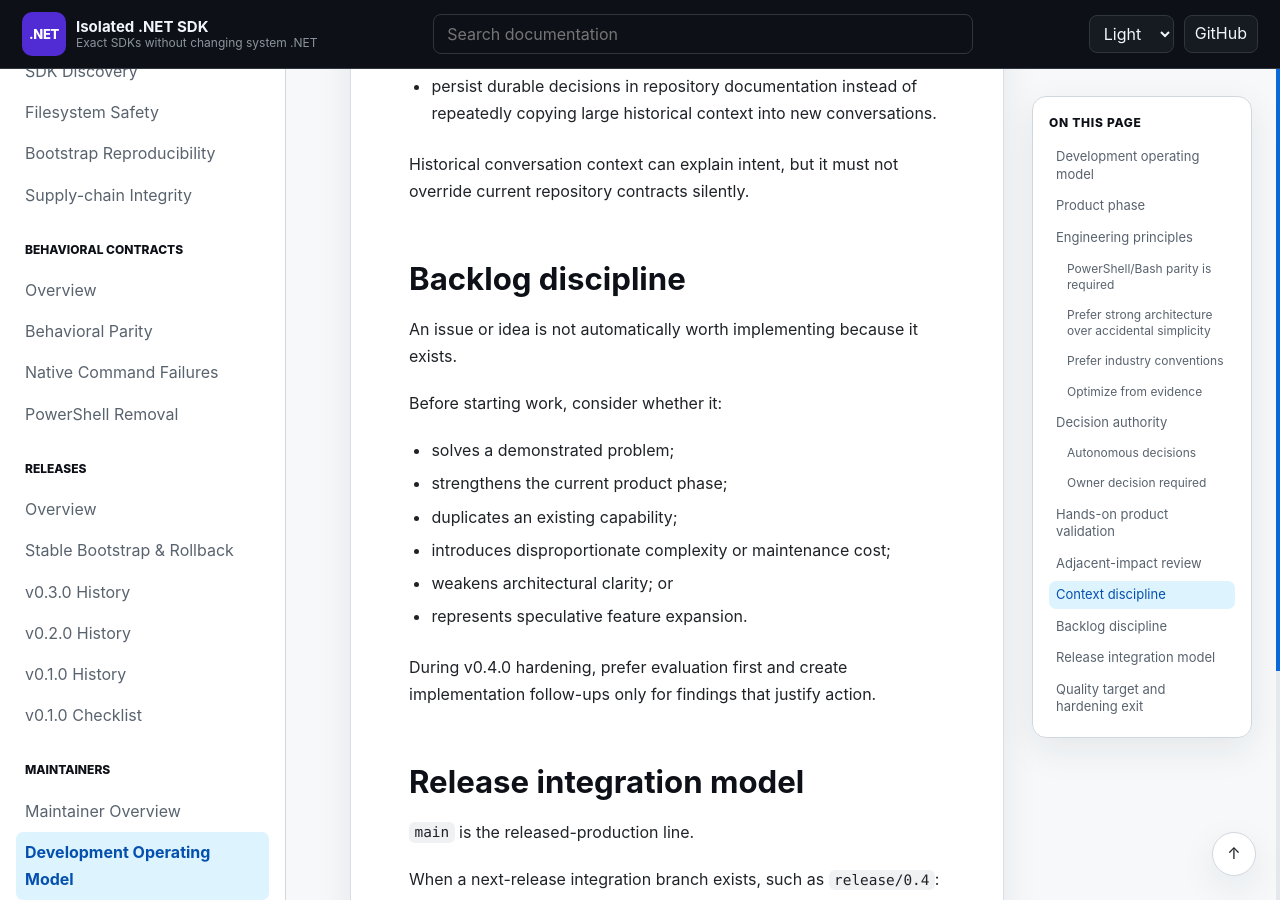
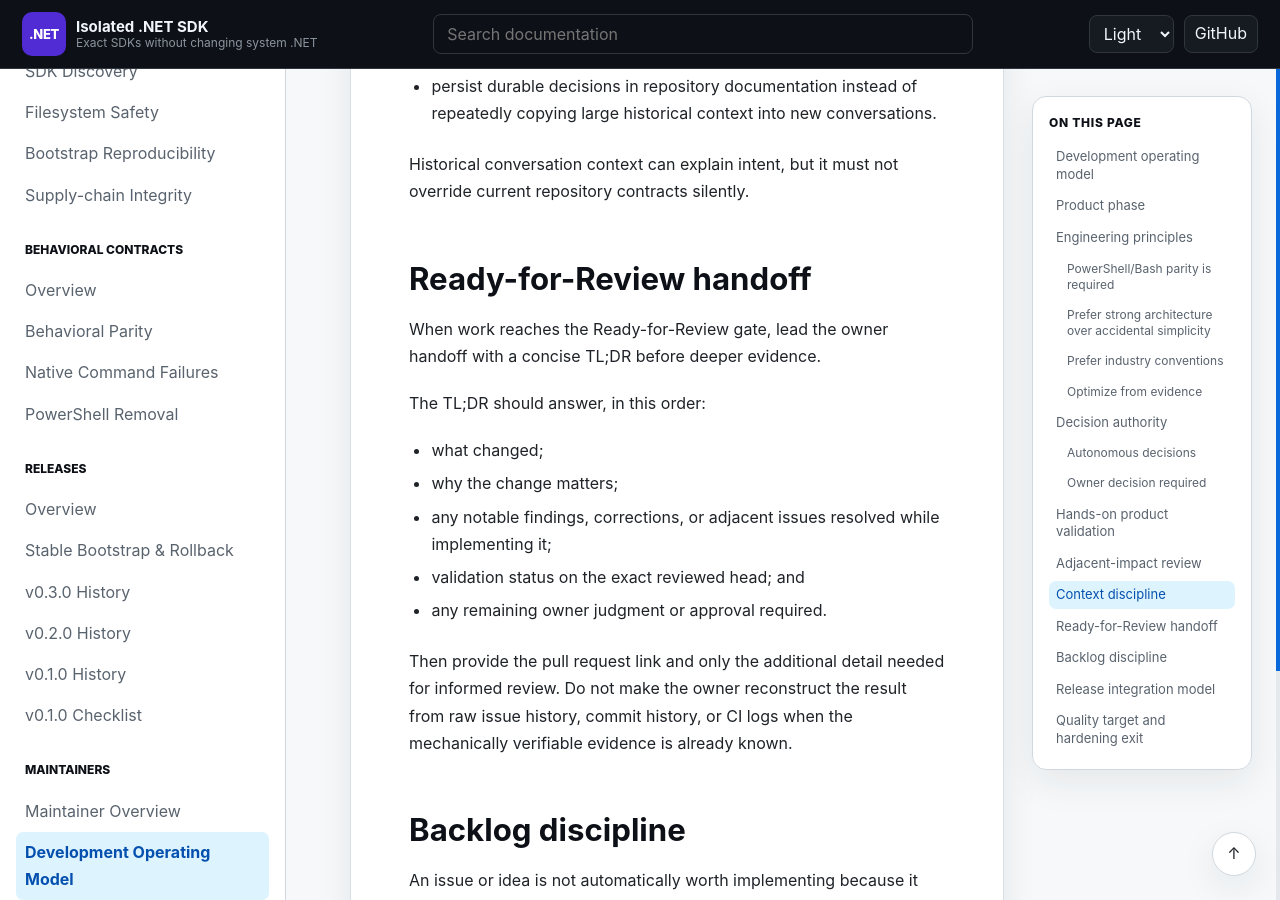
Before and after one commit to infoconex/isolated-dotnet-sdk, a Jekyll site: the page built from docs/maintainers/development/operating-model.md, in a window 1280 px wide and 900 px high, scrolled down 4870 px. Built offline with Jekyll 4.4.1, drawn with Linux system fonts in a browser that asks for light colours; our own code applies the rules of GitHub Pages for plain Markdown files.

Commit message:
docs: define Ready-for-Review TLDR handoff

```diff
--- a/docs/maintainers/development/operating-model.md
+++ b/docs/maintainers/development/operating-model.md
@@ -121,6 +121,20 @@ For new issue work:
 
 Historical conversation context can explain intent, but it must not override current repository contracts silently.
 
+## Ready-for-Review handoff
+
+When work reaches the Ready-for-Review gate, lead the owner handoff with a concise TL;DR before deeper evidence.
+
+The TL;DR should answer, in this order:
+
+- what changed;
+- why the change matters;
+- any notable findings, corrections, or adjacent issues resolved while implementing it;
+- validation status on the exact reviewed head; and
+- any remaining owner judgment or approval required.
+
+Then provide the pull request link and only the additional detail needed for informed review. Do not make the owner reconstruct the result from raw issue history, commit history, or CI logs when the mechanically verifiable evidence is already known.
+
 ## Backlog discipline
 
 An issue or idea is not automatically worth implementing because it exists.
```
